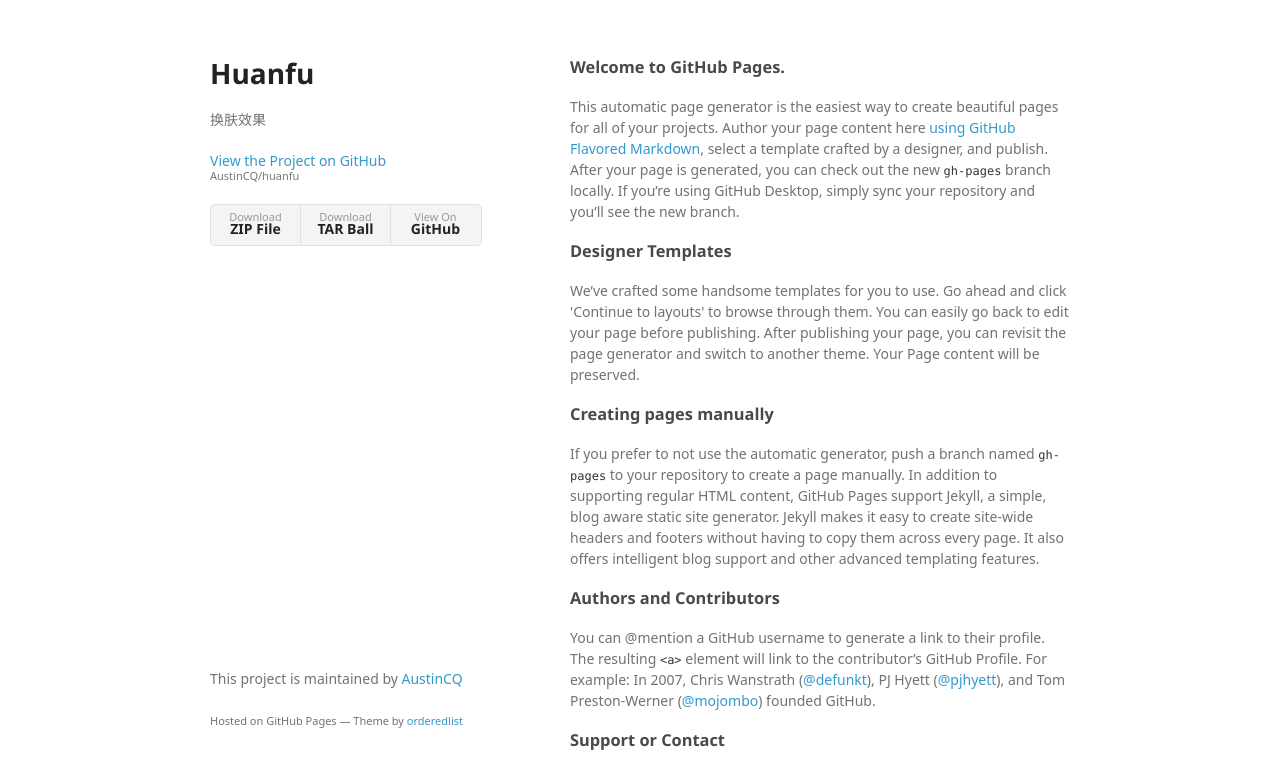
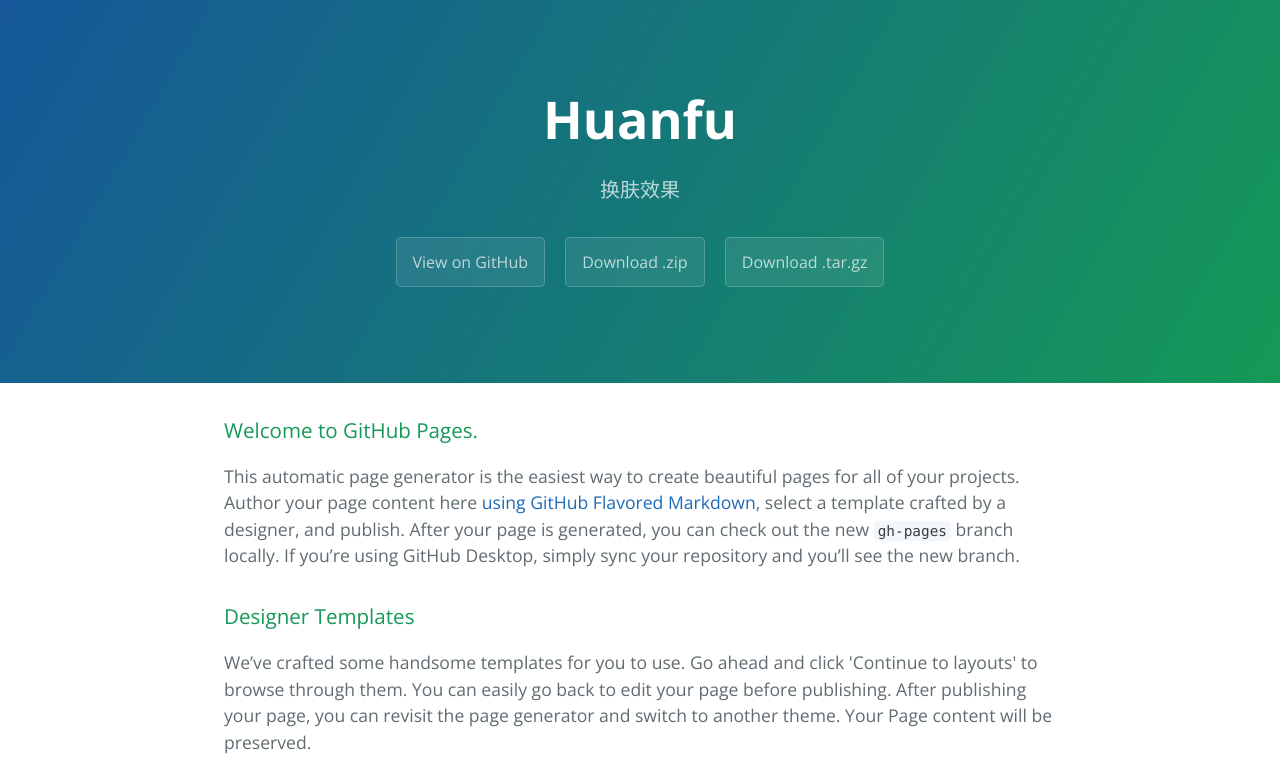
Before and after one commit to AustinCQ/huanfu, a plain HTML site: page index.html in a window 1280 px wide. Shown: the top 766 px of the page. Drawn offline with nearby package versions, Linux system fonts and the light colour scheme; a web font is replaced by a local one.

Commit message:
Create gh-pages branch via GitHub

```diff
--- a/index.html
+++ b/index.html
@@ -1,34 +1,25 @@
-<!doctype html>
-<html>
+<!DOCTYPE html>
+<html lang="en-us">
   <head>
-    <meta charset="utf-8">
-    <meta http-equiv="X-UA-Compatible" content="chrome=1">
+    <meta charset="UTF-8">
     <title>Huanfu by AustinCQ</title>
-
-    <link rel="stylesheet" href="stylesheets/styles.css">
-    <link rel="stylesheet" href="stylesheets/github-light.css">
-    <meta name="viewport" content="width=device-width">
-    <!--[if lt IE 9]>
-    <script src="//html5shiv.googlecode.com/svn/trunk/html5.js"></script>
-    <![endif]-->
+    <meta name="viewport" content="width=device-width, initial-scale=1">
+    <link rel="stylesheet" type="text/css" href="stylesheets/normalize.css" media="screen">
+    <link href='https://fonts.googleapis.com/css?family=Open+Sans:400,700' rel='stylesheet' type='text/css'>
+    <link rel="stylesheet" type="text/css" href="stylesheets/stylesheet.css" media="screen">
+    <link rel="stylesheet" type="text/css" href="stylesheets/github-light.css" media="screen">
   </head>
   <body>
-    <div class="wrapper">
-      <header>
-        <h1>Huanfu</h1>
-        <p>换肤效果</p>
+    <section class="page-header">
+      <h1 class="project-name">Huanfu</h1>
+      <h2 class="project-tagline">换肤效果</h2>
+      <a href="https://github.com/AustinCQ/huanfu" class="btn">View on GitHub</a>
+      <a href="https://github.com/AustinCQ/huanfu/zipball/master" class="btn">Download .zip</a>
+      <a href="https://github.com/AustinCQ/huanfu/tarball/master" class="btn">Download .tar.gz</a>
+    </section>
 
-        <p class="view"><a href="https://github.com/AustinCQ/huanfu">View the Project on GitHub <small>AustinCQ/huanfu</small></a></p>
-
-
-        <ul>
-          <li><a href="https://github.com/AustinCQ/huanfu/zipball/master">Download <strong>ZIP File</strong></a></li>
-          <li><a href="https://github.com/AustinCQ/huanfu/tarball/master">Download <strong>TAR Ball</strong></a></li>
-          <li><a href="https://github.com/AustinCQ/huanfu">View On <strong>GitHub</strong></a></li>
-        </ul>
-      </header>
-      <section>
-        <h3>
+    <section class="main-content">
+      <h3>
 <a id="welcome-to-github-pages" class="anchor" href="#welcome-to-github-pages" aria-hidden="true"><span aria-hidden="true" class="octicon octicon-link"></span></a>Welcome to GitHub Pages.</h3>
 
 <p>This automatic page generator is the easiest way to create beautiful pages for all of your projects. Author your page content here <a href="https://guides.github.com/features/mastering-markdown/">using GitHub Flavored Markdown</a>, select a template crafted by a designer, and publish. After your page is generated, you can check out the new <code>gh-pages</code> branch locally. If you’re using GitHub Desktop, simply sync your repository and you’ll see the new branch.</p>
@@ -52,13 +43,15 @@
 <a id="support-or-contact" class="anchor" href="#support-or-contact" aria-hidden="true"><span aria-hidden="true" class="octicon octicon-link"></span></a>Support or Contact</h3>
 
 <p>Having trouble with Pages? Check out our <a href="https://help.github.com/pages">documentation</a> or <a href="https://github.com/contact">contact support</a> and we’ll help you sort it out.</p>
-      </section>
-      <footer>
-        <p>This project is maintained by <a href="https://github.com/AustinCQ">AustinCQ</a></p>
-        <p><small>Hosted on GitHub Pages &mdash; Theme by <a href="https://github.com/orderedlist">orderedlist</a></small></p>
+
+      <footer class="site-footer">
+        <span class="site-footer-owner"><a href="https://github.com/AustinCQ/huanfu">Huanfu</a> is maintained by <a href="https://github.com/AustinCQ">AustinCQ</a>.</span>
+
+        <span class="site-footer-credits">This page was generated by <a href="https://pages.github.com">GitHub Pages</a> using the <a href="https://github.com/jasonlong/cayman-theme">Cayman theme</a> by <a href="https://twitter.com/jasonlong">Jason Long</a>.</span>
       </footer>
-    </div>
-    <script src="javascripts/scale.fix.js"></script>
+
+    </section>
+
 
   </body>
 </html>
```
